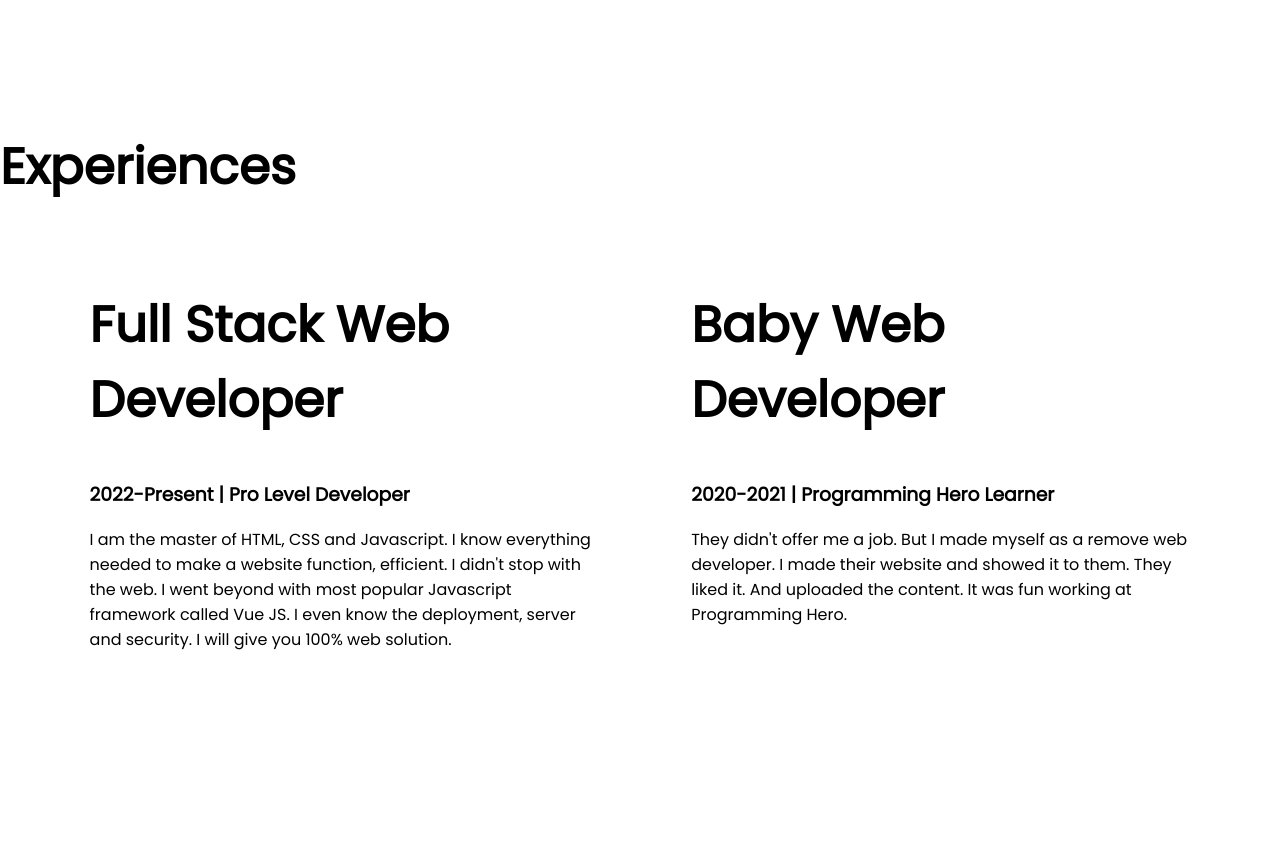
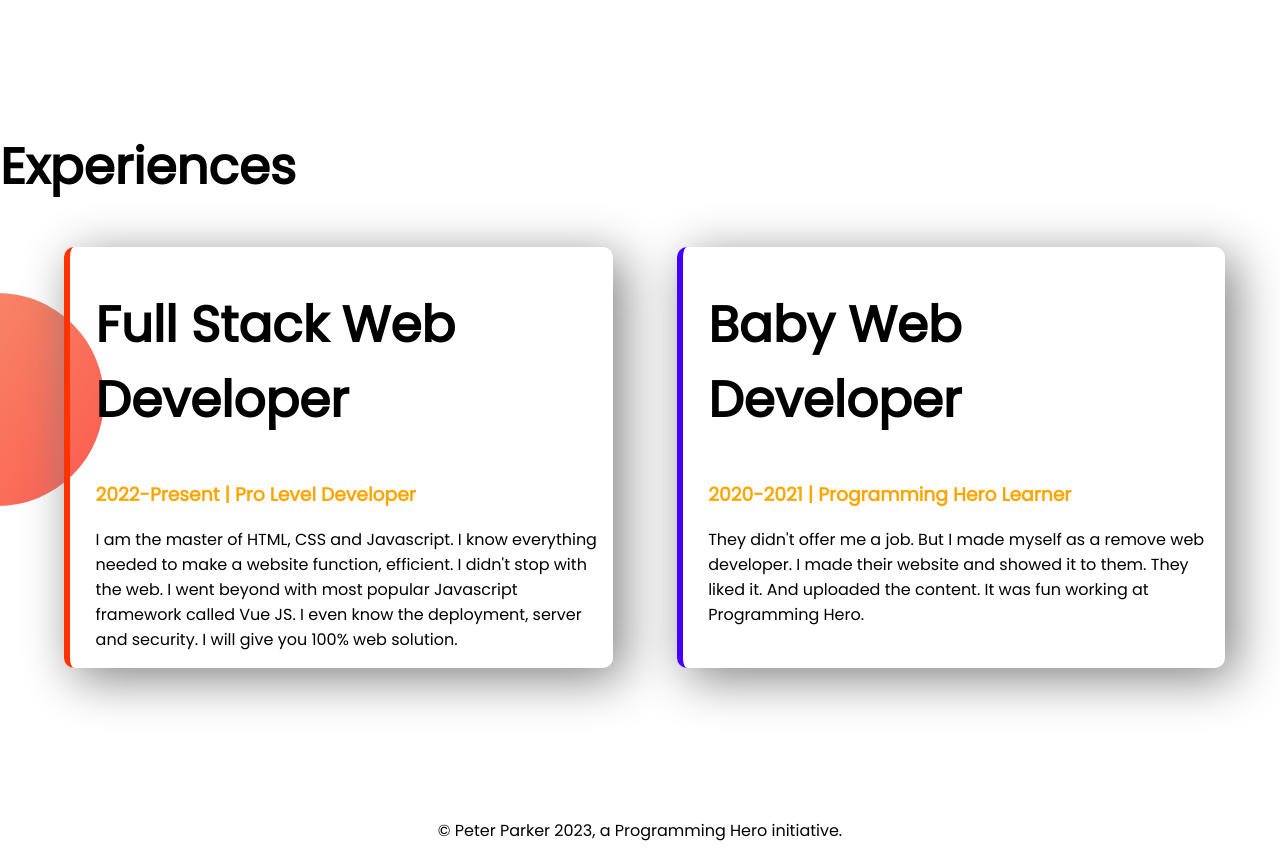
Before and after one commit to izazahmed0177/developer-portfolio, a plain HTML site: page index.html in a window 1280 px wide. Shown: the part 1420-2279 px from the top of the page. Before the commit the page ends 2238 px from the top, so only its background shows below. Drawn offline with Linux system fonts and the light colour scheme; a web font is replaced by a local one.

Commit message:
footer section complite 1

```diff
--- a/index.html
+++ b/index.html
@@ -52,18 +52,18 @@
             <h1>Experiences</h1>
             <div class="flexible-container ">
 
-                <div class="half-with">
+                <div class="half-with experient-item orenge-broder">
                     <h1>Full Stack Web Developer</h1>
-                    <h3>2022-Present | Pro Level Developer</h3>
+                    <h3 class="orenge-color">2022-Present | Pro Level Developer</h3>
                     <p>I am the master of HTML, CSS and Javascript. I know everything needed to make a website function,
                         efficient. I didn't stop with the web. I went beyond with most popular Javascript framework
                         called
                         Vue JS. I even know the deployment, server and security. I will give you 100% web solution.</p>
 
                 </div>
-                <div class="half-with">
+                <div class="half-with experient-item blue-broder">
                     <h1>Baby Web Developer</h1>
-                    <h3>2020-2021 | Programming Hero Learner</h3>
+                    <h3 class="orenge-color">2020-2021 | Programming Hero Learner</h3>
                     <p>They didn't offer me a job. But I made myself as a remove web developer. I made their website and
                         showed it to them. They liked it. And uploaded the content. It was fun working at Programming
                         Hero.
@@ -79,5 +79,8 @@
     </div>
 
 </body>
+<footer>
+    <p>© Peter Parker 2023, a Programming Hero initiative.</p>
+</footer>
 
 </html>
--- a/style.css
+++ b/style.css
@@ -69,4 +69,32 @@ h1 {
 /*  */
 
 
-.experienc-area {}
+.experienc-area {
+    background-image: url(images/exp-bg.png);
+    background-repeat: no-repeat;
+    background-position: left;
+}
+
+.experient-item {
+    box-shadow: 10px 10px 50px gray;
+    border-radius: 10px;
+    /* padding-left: 5px;
+
+    margin-left: 10px;
+    margin-right: 10px; */
+    padding-right: 5px;
+
+}
+
+.orenge-broder {
+    border-left: 6px solid rgb(255, 51, 0);
+}
+
+.blue-broder {
+    border-left: 6px solid rgb(68, 0, 255);
+}
+
+/*  */
+footer p {
+    text-align: center;
+}
```
